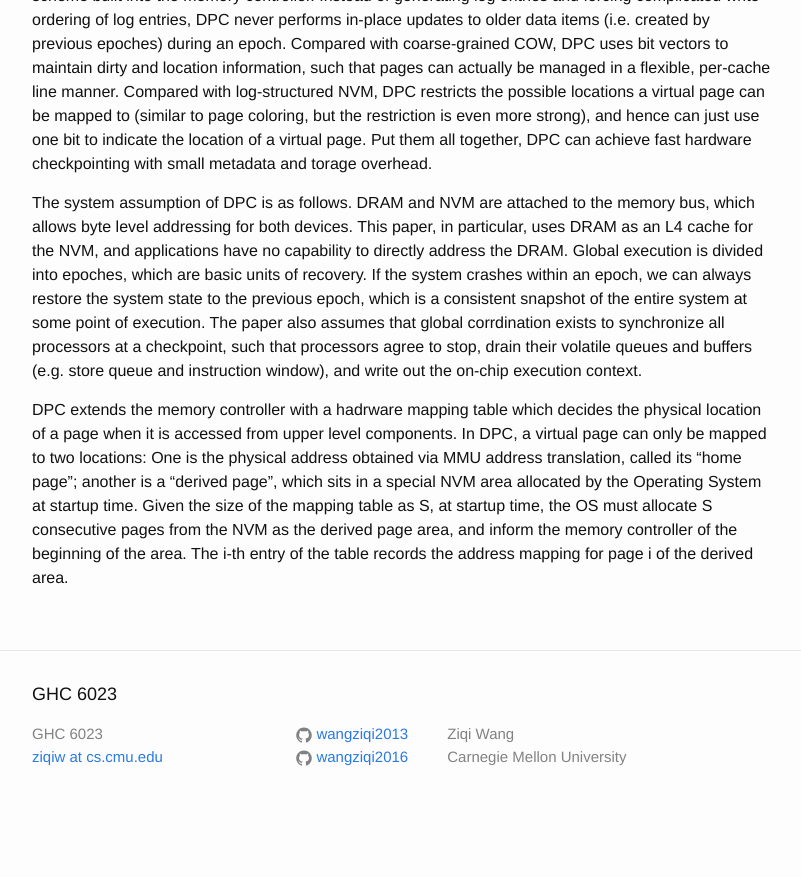
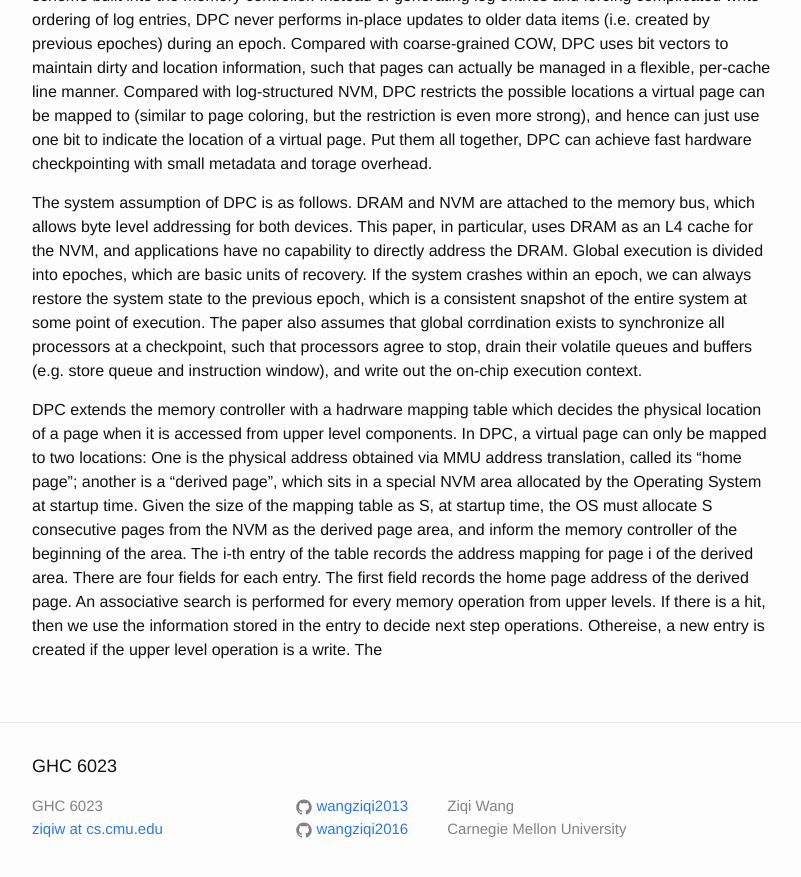
Before and after one commit to wangziqi2013/wangziqi2013.github.io, a Jekyll site: the page built from _posts/2019-03-05-Dual-Page-Ckpt.markdown, in a window 1280 px wide and 900 px high, scrolled down 1276 px. Shown: the top 877 px of the window, without its empty margins (238-1039 px from the left). Built offline with Jekyll 4.4.1, drawn with Linux system fonts in a browser that asks for light colours; before the commit the page ends 2104 px from its top, so only the background shows below that.

Commit message:
Adding first entry

```diff
--- a/_posts/2019-03-05-Dual-Page-Ckpt.markdown
+++ b/_posts/2019-03-05-Dual-Page-Ckpt.markdown
@@ -59,4 +59,8 @@ accessed from upper level components. In DPC, a virtual page can only be mapped
 address obtained via MMU address translation, called its "home page"; another is a "derived page", which sits in a special
 NVM area allocated by the Operating System at startup time. Given the size of the mapping table as S, at startup time,
 the OS must allocate S consecutive pages from the NVM as the derived page area, and inform the memory controller of the
-beginning of the area. The i-th entry of the table records the address mapping for page i of the derived area.
+beginning of the area. The i-th entry of the table records the address mapping for page i of the derived area. There are
+four fields for each entry. The first field records the home page address of the derived page. An associative search is
+performed for every memory operation from upper levels. If there is a hit, then we use the information stored in the
+entry to decide next step operations. Othereise, a new entry is created if the upper level operation is a write.
+The
```
